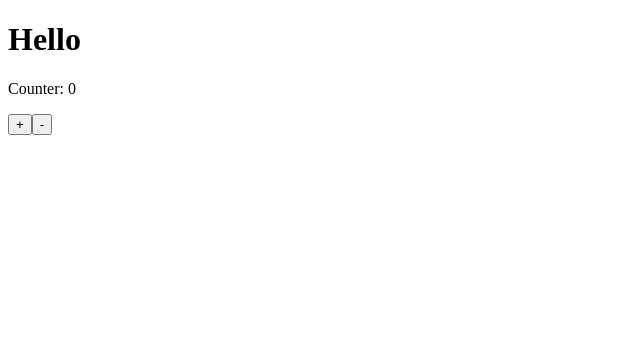
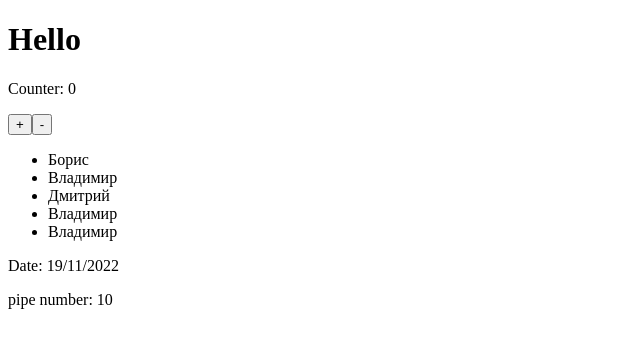
Before and after one commit to meg4eg/FirstEvoApp, an Angular app: page / in a window 1280 px wide. Shown: the top 348 px of the page, without its empty margins (0-640 px from the left). Built offline with nearby package versions, Linux system fonts and the light colour scheme.

Commit message:
practice 3

```diff
--- a/src/app/app.component.html
+++ b/src/app/app.component.html
@@ -1,2 +1,7 @@
 <h1>{{ title }}</h1>
 <app-component-b></app-component-b>
+<ul>
+	<li *ngFor="let name of names">{{ name.name }}</li>
+</ul>
+<p>Date: {{ date | date: 'dd/MM/YYYY'}}</p>
+<p>pipe number: {{ 5 | plusFive }}</p>
--- a/src/app/app.component.ts
+++ b/src/app/app.component.ts
@@ -1,10 +1,28 @@
 import { Component } from '@angular/core';
 
 @Component({
-  selector: 'app-root',
-  templateUrl: './app.component.html',
-  styleUrls: ['./app.component.css']
+    selector: 'app-root',
+    templateUrl: './app.component.html',
+    styleUrls: ['./app.component.css'],
 })
 export class AppComponent {
-  title = 'Hello';
+    public title = 'Hello';
+    public date = new Date();
+    public names = [
+        {
+            name: 'Борис',
+        },
+        {
+            name: 'Владимир',
+        },
+        {
+            name: 'Дмитрий',
+        },
+        {
+            name: 'Владимир',
+        },
+        {
+            name: 'Владимир',
+        },
+    ];
 }
--- a/src/app/app.module.ts
+++ b/src/app/app.module.ts
@@ -4,11 +4,13 @@ import { BrowserModule } from '@angular/platform-browser';
 import { AppRoutingModule } from './app-routing.module';
 import { AppComponent } from './app.component';
 import { ComponentBComponent } from './component-b/component-b.component';
+import { PlusFivePipe } from './plus-five.pipe';
 
 @NgModule({
   declarations: [
     AppComponent,
-    ComponentBComponent
+    ComponentBComponent,
+    PlusFivePipe
   ],
   imports: [
     BrowserModule,
--- /dev/null
+++ b/src/app/plus-five.pipe.ts
@@ -0,0 +1,12 @@
+import { Pipe, PipeTransform } from '@angular/core';
+
+@Pipe({
+  name: 'plusFive'
+})
+export class PlusFivePipe implements PipeTransform {
+
+  transform(value: number, ...args: unknown[]): unknown {
+    return value + 5;
+  }
+
+}
```
Also changed, not shown: 1 other file (tests, documents, lock files or other folders).
